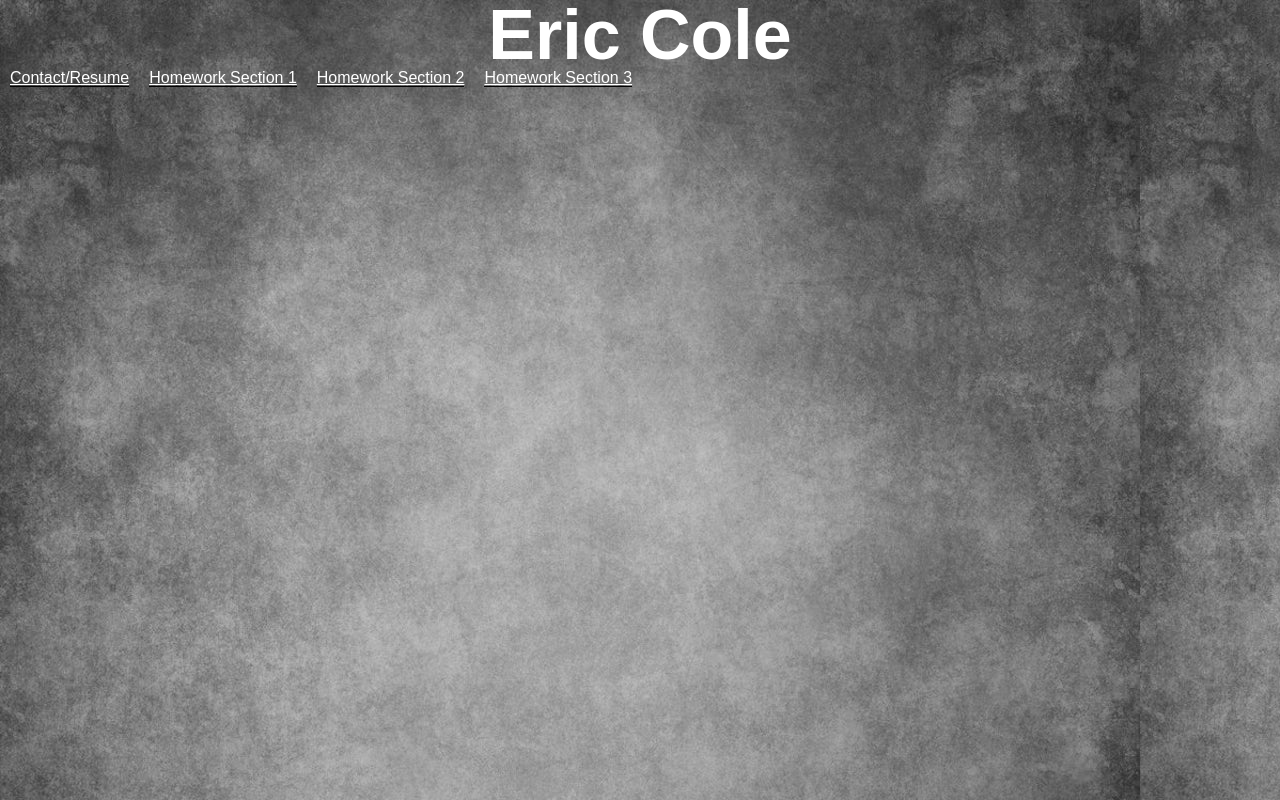
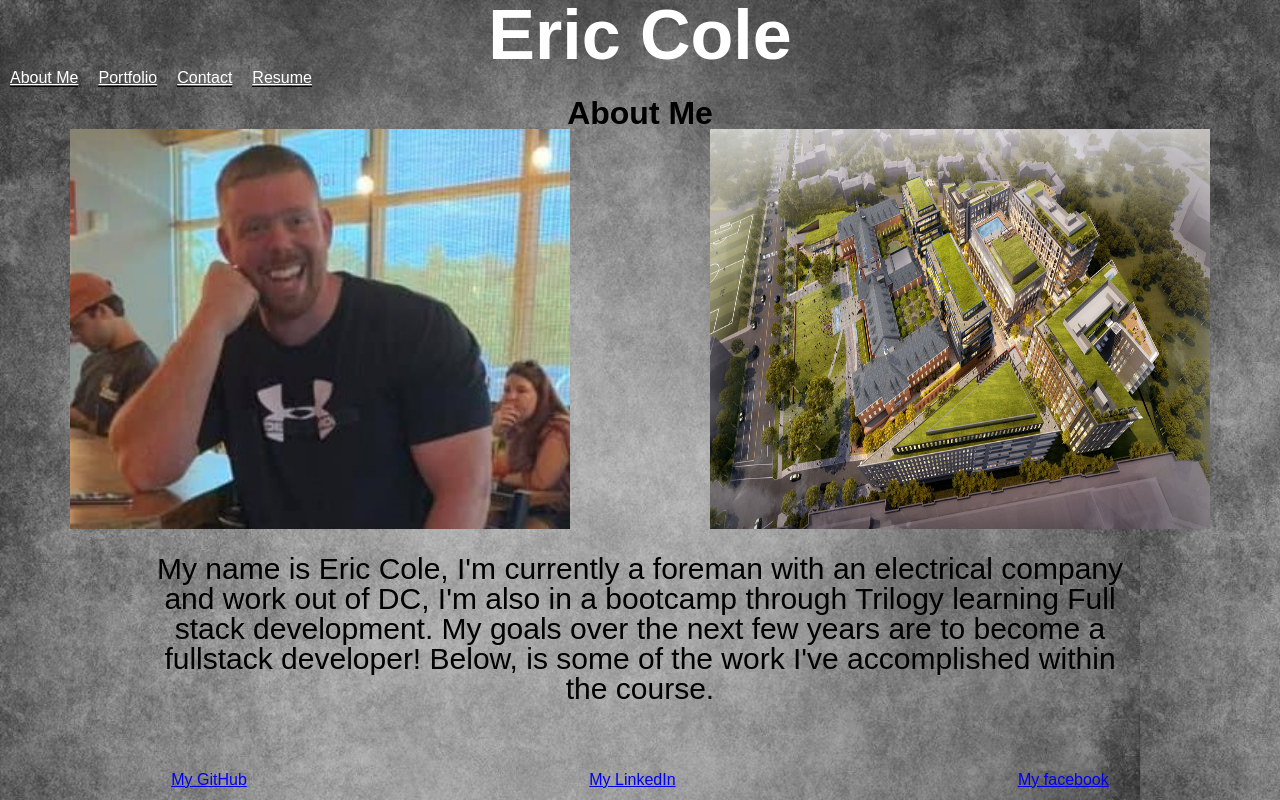
Before and after one commit to Ecole7853/ReactPortfolio, a React (Create React App) app: page / in a window 1280 px wide. Built offline with nearby package versions, Linux system fonts and the light colour scheme.

Commit message:
added components

```diff
--- a/src/App.css
+++ b/src/App.css
@@ -1,40 +1,5 @@
 .App {
   text-align: center;
-}
-
-.App-logo {
-  height: 40vmin;
-  pointer-events: none;
-}
-
-@media (prefers-reduced-motion: no-preference) {
-  .App-logo {
-    animation: App-logo-spin infinite 20s linear;
-  }
-}
-
-.App-header {
-  background-color: #282c34;
-  min-height: 100vh;
-  display: flex;
-  flex-direction: column;
-  align-items: center;
-  justify-content: center;
-  font-size: calc(10px + 2vmin);
-  color: white;
-}
-
-.App-link {
-  color: #61dafb;
-}
-
-@keyframes App-logo-spin {
-  from {
-    transform: rotate(0deg);
-  }
-  to {
-    transform: rotate(360deg);
-  }
 }
 
   /* Following code was added from portfolio */
@@ -78,29 +43,37 @@ nav ul li a {
   #aboutMe {
       display: flex;
       justify-content: space-around;
-    flex-direction: row;
+      flex-direction: column;
       margin-top: 10px;
   }
   .top a {
       color: white;
   }
   #about {
-    width: 500px;
-    display: flex;
+      width:1000px;
+      font-size: 30px;
+      /* /* display: flex;
       flex-direction: column;
       justify-content: center;
       align-items: center;
-    text-align: center;
+      text-align: center;*/
+      margin: 0 auto;
       margin-top: 25px;
   }
   #about a {
       font-size: 25px;
       color: black;
   }
-#pic {
+  .pic {
+      width: 500px;
+      height: 400px;
+      display: flex;
+      flex-direction: row;
+  }
+  /* #pic2 {
     max-width: 400px;
     max-height: 400px;
-}
+} */
   .middle {
       margin-top: 25px;
   }
@@ -116,6 +89,36 @@ h2 {
       text-align: center;
       font-size: 32px;
   }
+  footer {
+      display: flex;
+      justify-content: space-around;
+      align-items: center;
+      position: absolute;
+      bottom: 0;
+      width: 100%;
+      height: 40px;
+      /* background-color: black; */
+  }
+    a:hover {
+      color: red;
+      font-size: 20px;
+      box-shadow: 10px 10px 5px #000;
+  }
+  #imgContainer {
+      display:flex;
+      flex-direction: row;
+      justify-content: space-around;
+  }
+    /* #facebook:hover {
+    color: red;
+    box-shadow: 10px 10px 5px #000;
+    font-size: 20px;
+} */
+    /* #gitHub:hover {
+    color: red;
+    font-size: 20px;
+    box-shadow: 10px 10px 5px #000;
+} */
   @media screen and (max-width: 767px) {
       /* ALL < TABLET */
      }
--- a/src/App.js
+++ b/src/App.js
@@ -5,11 +5,13 @@ import React from "react";
 import Header from "./components/Header";
 import Footer from "./components/Footer";
 import Project from "./components/Project";
-
+import AboutMe from "./components/AboutMe";
 function App() {
   return (
     <div className="App">
       <Header/>
+      <AboutMe/>
+      <Footer/>
     </div>
   );
 }
--- /dev/null
+++ b/src/components/AboutMe.js
@@ -0,0 +1,31 @@
+import React from "react";
+import Navigation from "./Navigation"
+import face from "../images/Face.jpg"
+import cityridge from "../images/cityridge.jpg"
+
+function AboutMe() {
+    return (
+        <>
+            <div class="top">
+                <div id="aboutMe">
+                <h2>About Me</h2>
+                <div id="imgContainer">
+                    <img class="pic" src={face}/>
+                    <img class="pic" src={cityridge}/>
+                    </div>
+                        <div id="about">
+                        <p>
+                                My name is Eric Cole, I'm currently a foreman with an electrical company and work out of DC, I'm
+                                also in a bootcamp through Trilogy learning Full stack development. My goals over the next few
+                                years are to become a fullstack developer! Below, is some of the work I've accomplished within
+                                the course.
+                            </p>
+                        </div>
+
+                </div>
+            </div>
+        </>
+                )
+}
+
+                export default AboutMe;
--- a/src/components/Footer.js
+++ b/src/components/Footer.js
@@ -3,7 +3,11 @@ import React from "react";
 function Footer() {
     return(
         <>
-        Add a footer
+        <footer>
+            <a href="https://github.com/Ecole7853" id="gitHub">My GitHub</a>
+            <a href="https://linkedin.com/Ecole7853" id="linkedIn">My LinkedIn</a>
+            <a href="https://www.facebook.com/eric.cole.980" id="facebook">My facebook</a>
+        </footer>
         </>
     )
 }
--- a/src/components/Header.js
+++ b/src/components/Header.js
@@ -5,7 +5,7 @@ function Header() {
     return(
         <>
        <h1>
-            Eric Cole
+       Eric Cole
         </h1>
         <Navigation/>
         </>
--- a/src/components/Navigation.js
+++ b/src/components/Navigation.js
@@ -6,16 +6,16 @@ function Navigation() {
         <nav>
             <ul>
                 <li>
-                    <a href="#one">Contact/Resume</a>
+                    <a href="#one">About Me</a>
                 </li>
                 <li>
-                    <a href="#two">Homework Section 1</a>
+                    <a href="#two">Portfolio</a>
                 </li>
                 <li>
-                    <a href="#three">Homework Section 2</a>
+                    <a href="#three">Contact</a>
                 </li>
                 <li>
-                    <a href="#four">Homework Section 3</a>
+                    <a href="#four">Resume</a>
                 </li>
             </ul>
         </nav>
```
Also changed, not shown: src/components/portfolio.js (added, +12 -0 lines). Lines whose indentation alone changed are shown as unchanged.
